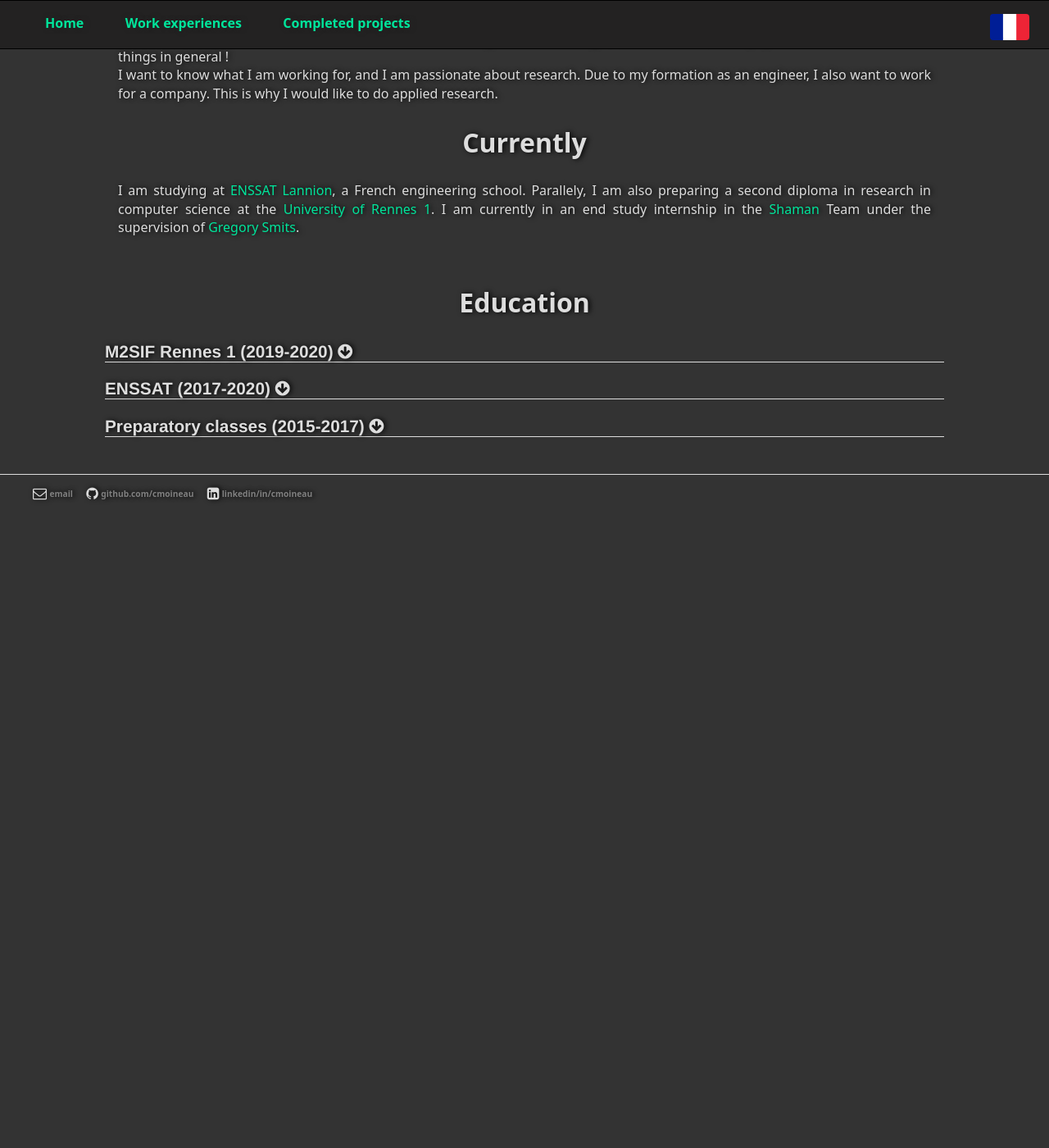
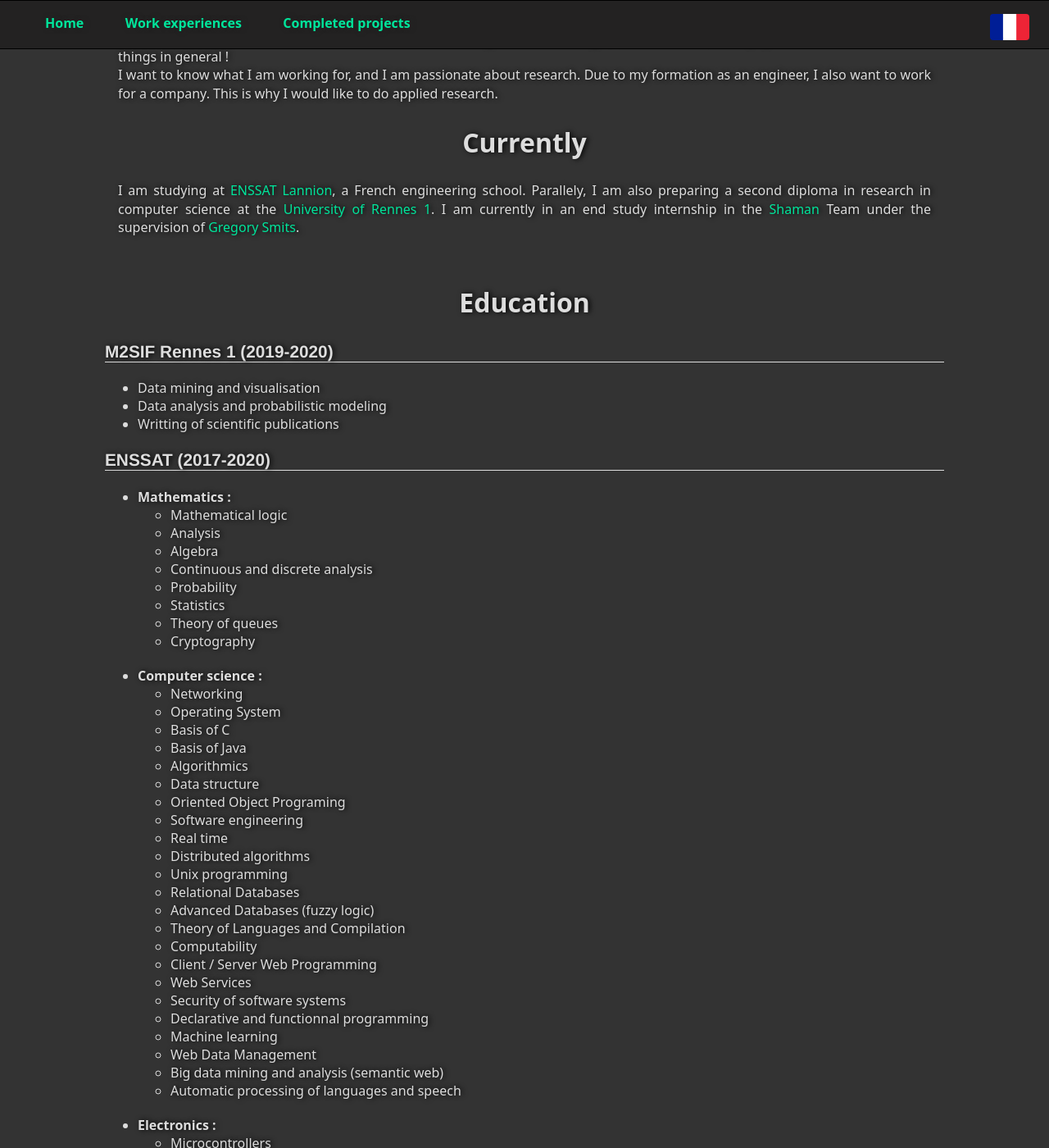
Before and after one commit to cmoineau/cmoineau.github.io, a Jekyll site: the page built from index.html, in a window 1280 px wide and 1400 px high, scrolled down 336 px. Shown: the whole window at 82% size. Built offline with Jekyll 4.4.1, drawn with Linux system fonts in a browser that asks for light colours; before the commit the page ends 966 px from its top, so only the background shows below that; some of the changed text lies outside the part shown.

Commit message:
Removing arrows to navigate.

```diff
--- a/css/main.css
+++ b/css/main.css
@@ -13,7 +13,7 @@ html{
     --nav-a-h:#be3523;
     --footer-a: #24292e;
     --footer-ah: #3f3f3f;
-    --footer-abh: blue;
+    --footer-abh: #2a3035;
     --shadow: white;
     --a-bh: #eaebed;
     --a-c: #be3523;
--- a/index.html
+++ b/index.html
@@ -23,26 +23,16 @@ title: Cyril MOINEAU
 					I am studying at <a href="http://www.enssat.fr/">ENSSAT Lannion</a>, a French engineering school. Parallely, I am also preparing a second diploma in research in computer science at the <a href="https://www.univ-rennes1.fr/">University of Rennes 1</a>. I am currently in an end study internship in the <a href="http://www-shaman.irisa.fr/">Shaman</a> Team under the supervision of <a href="http://people.irisa.fr/Gregory.Smits/"> Gregory Smits</a>.
 				</p>
 			</div>
-
 		</div>
 		<h2>Education</h2>
 
-		<h3>M2SIF Rennes 1 (2019-2020)
-			<i id="1_show" class="fa fa-arrow-circle-down" aria-hidden="true" onclick="document.getElementById('msif').style.display='block';document.getElementById('1_hide').style.display='initial';document.getElementById('1_show').style.display='none';"></i>
-
-			<i id="1_hide" class="fa fa-arrow-circle-up" aria-hidden="true" onclick="document.getElementById('msif').style.display='none';document.getElementById('1_hide').style.display='none';document.getElementById('1_show').style.display='initial';" style="display:none;"></i></h3>
-			<div id="msif" style="display:none;">
+		<h3>M2SIF Rennes 1 (2019-2020)</h3>
 			<ul>
 				<li>Data mining and visualisation</li>
 				<li>Data analysis and probabilistic modeling</li>
 				<li>Writting of scientific publications</li>
 			</ul>
-			</div>
-			<h3>ENSSAT (2017-2020)
-			<i id="2_show" class="fa fa-arrow-circle-down" aria-hidden="true" onclick="document.getElementById('enssat').style.display='block';document.getElementById('2_hide').style.display='initial';document.getElementById('2_show').style.display='none';"></i>
-
-			<i id="2_hide" class="fa fa-arrow-circle-up" aria-hidden="true" onclick="document.getElementById('enssat').style.display='none';document.getElementById('2_hide').style.display='none';document.getElementById('2_show').style.display='initial';" style="display:none;"></i></h3>
-			<div id="enssat" style="display:none;">
+		<h3>ENSSAT (2017-2020)</h3>
 			<ul>
 				<li><strong>Mathematics :</strong>
 					<ul>
@@ -87,15 +77,7 @@ title: Cyril MOINEAU
 						<li>Basic digital systems</li>
 					</ul>
 			</ul>
-			</div>
-			<h3>Preparatory classes (2015-2017)
-			<i id="3_show" class="fa fa-arrow-circle-down" aria-hidden="true" onclick="document.getElementById('prep').style.display='block';document.getElementById('3_hide').style.display='initial';document.getElementById('3_show').style.display='none';"></i>
-
-			<i id="3_hide" class="fa fa-arrow-circle-up" aria-hidden="true" onclick="document.getElementById('prep').style.display='none';document.getElementById('3_hide').style.display='none';document.getElementById('3_show').style.display='initial';" style="display:none;"></i></h3>
-			<div id="prep" style="display:none;">
-				<p>
-					I studied in a French preparatory class from 2015-2017. You can find the syllabus <a href='https://www.optimalsupspe.fr/pc/'>here</a> (in French).
-				</p>
+		<h3>Preparatory classes (2015-2017)</h3>
 			<ul>
 				<li><strong>Mathematics :</strong></li>
 					<ul>
@@ -129,5 +111,4 @@ title: Cyril MOINEAU
 						<li>Recursive programming</li>
 					</ul>
 			</ul>
-			</div>
 	</div><!-- /.blurb -->
```
Also changed, not shown: fr/index.html (+3 -22 lines). Lines whose indentation alone changed are shown as unchanged.
